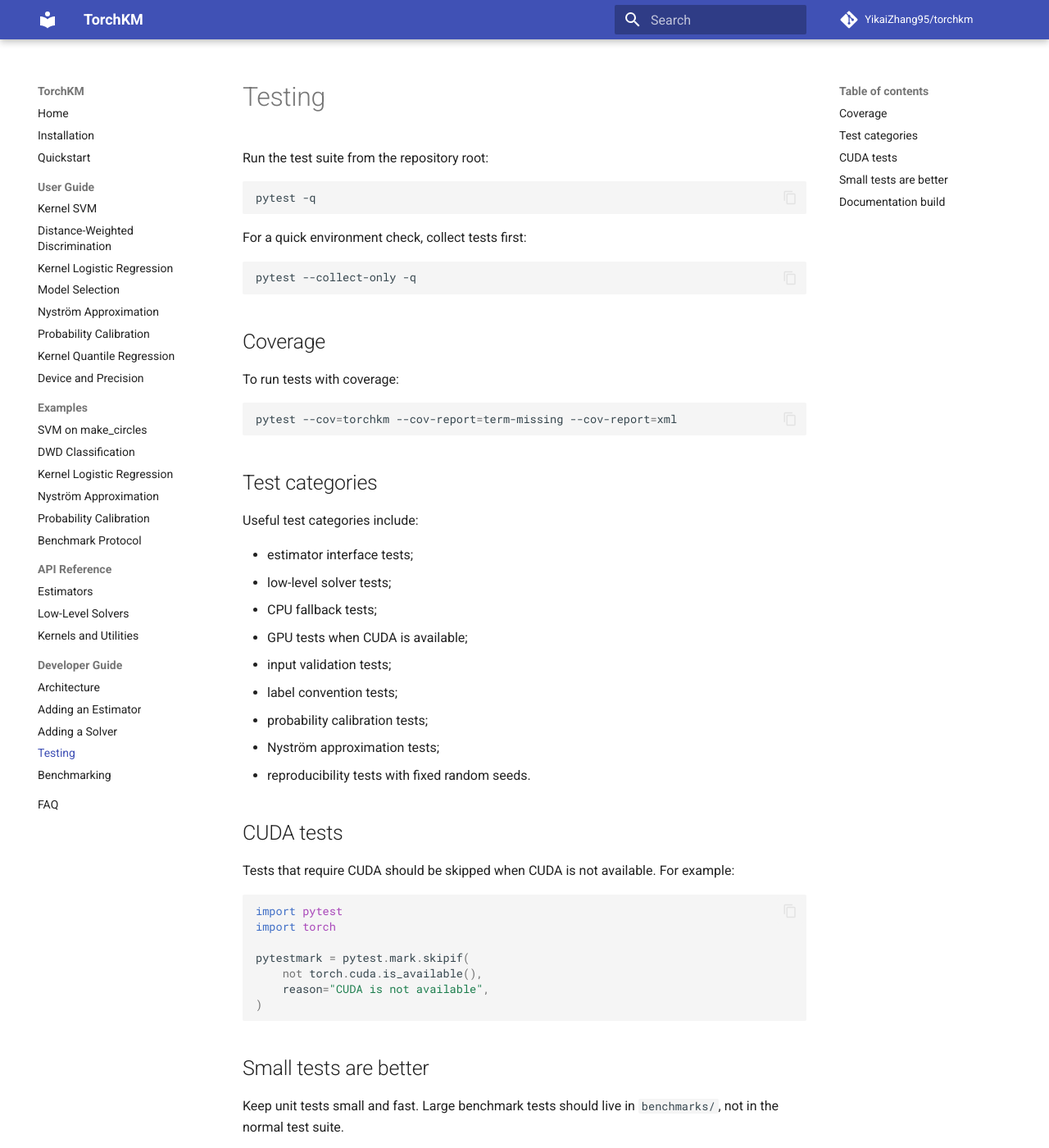
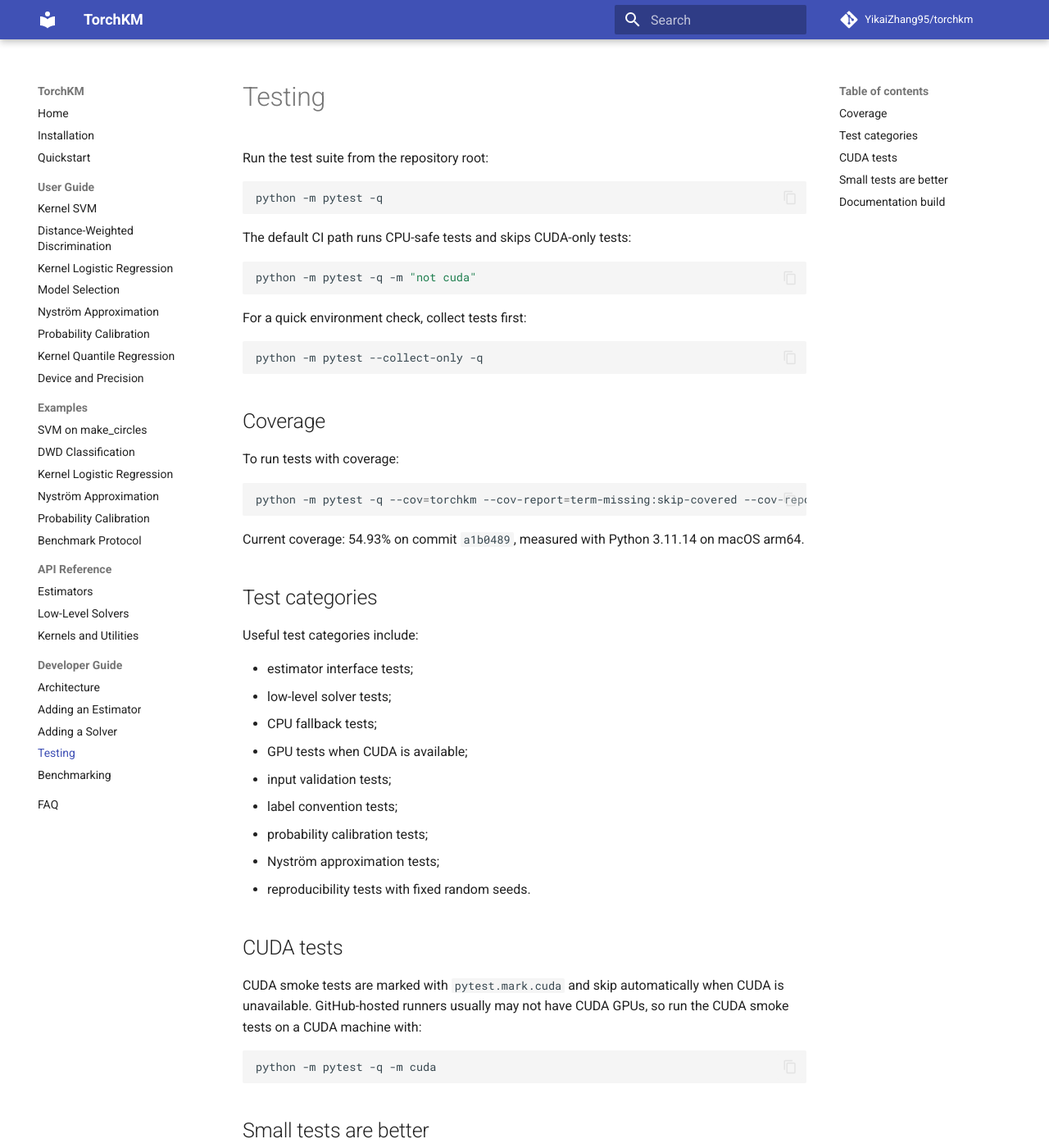
Before and after one commit to YikaiZhang95/torchkm, an MkDocs documentation site: the page built from docs/developer/testing.md, in a window 1280 px wide and 1400 px high. Shown: the whole window at 82% size. Built offline with MkDocs 1.6.1 and Material for MkDocs 9.7.7, drawn with Linux system fonts in a browser that asks for light colours; comment, search, counter and statistics services are not loaded.

Commit message:
Update due to coverage test

````diff
--- a/docs/developer/testing.md
+++ b/docs/developer/testing.md
@@ -3,13 +3,19 @@
 Run the test suite from the repository root:
 
 ```bash
-pytest -q
+python -m pytest -q
+```
+
+The default CI path runs CPU-safe tests and skips CUDA-only tests:
+
+```bash
+python -m pytest -q -m "not cuda"
 ```
 
 For a quick environment check, collect tests first:
 
 ```bash
-pytest --collect-only -q
+python -m pytest --collect-only -q
 ```
 
 ## Coverage
@@ -17,8 +23,11 @@ pytest --collect-only -q
 To run tests with coverage:
 
 ```bash
-pytest --cov=torchkm --cov-report=term-missing --cov-report=xml
+python -m pytest -q --cov=torchkm --cov-report=term-missing:skip-covered --cov-report=xml --cov-report=html
 ```
+
+Current coverage: 54.93% on commit `a1b0489`, measured with Python 3.11.14 on
+macOS arm64.
 
 ## Test categories
 
@@ -36,16 +45,12 @@ Useful test categories include:
 
 ## CUDA tests
 
-Tests that require CUDA should be skipped when CUDA is not available. For example:
+CUDA smoke tests are marked with `pytest.mark.cuda` and skip automatically when
+CUDA is unavailable. GitHub-hosted runners usually may not have CUDA GPUs, so
+run the CUDA smoke tests on a CUDA machine with:
 
-```python
-import pytest
-import torch
-
-pytestmark = pytest.mark.skipif(
-    not torch.cuda.is_available(),
-    reason="CUDA is not available",
-)
+```bash
+python -m pytest -q -m cuda
 ```
 
 ## Small tests are better
--- a/setup.cfg
+++ b/setup.cfg
@@ -30,7 +30,6 @@ include =
 
 [options.extras_require]
 examples =
-	scikit-learn>=1.1
 	scipy>=1.9
 	seaborn>=0.12
 dev =
@@ -40,8 +39,6 @@ dev =
 	flake8>=7
 	build>=1
 	twine>=5
-sklearn =
-	scikit-learn>=1.1
 viz =
 	matplotlib>=3.7
 all =
````
Also changed, not shown: CONTRIBUTING.md (+4 -2 lines), README.md (+23 -4 lines), pyproject.toml (+7 -0 lines), 5 other files.
